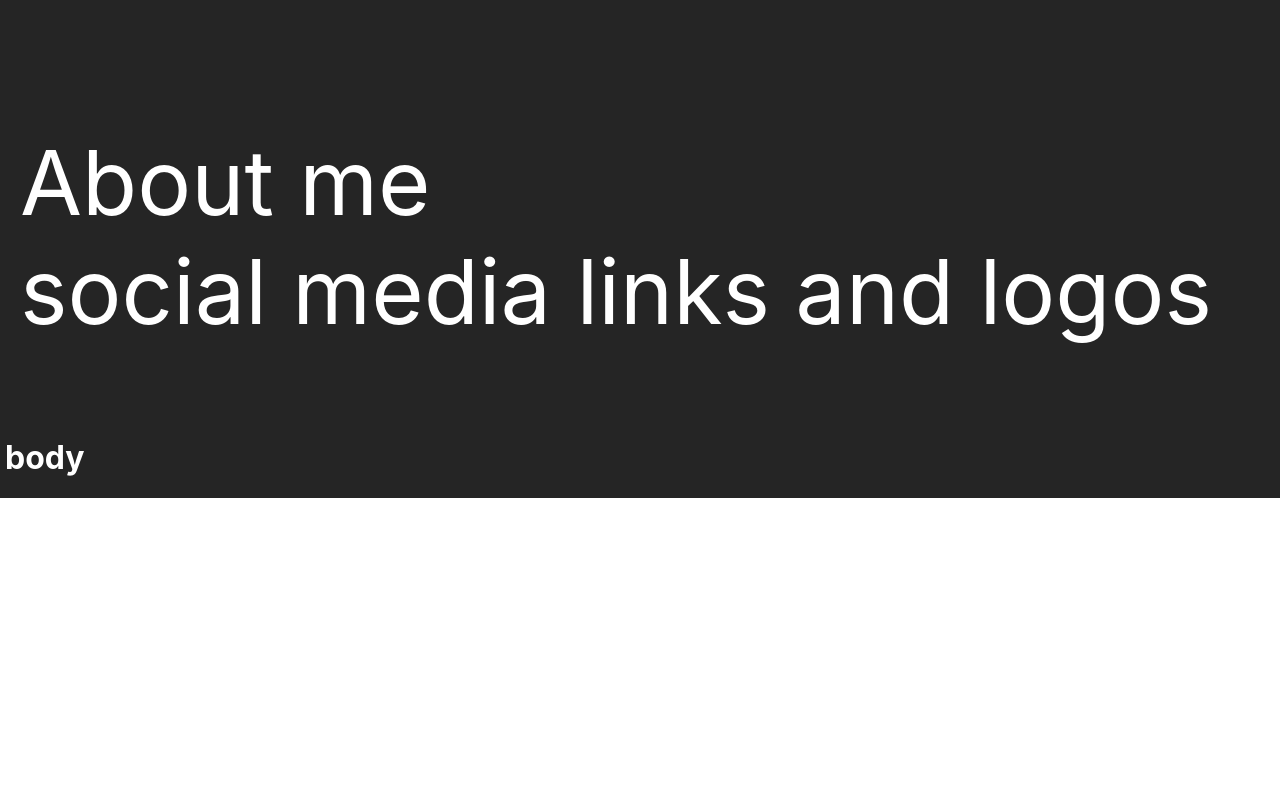
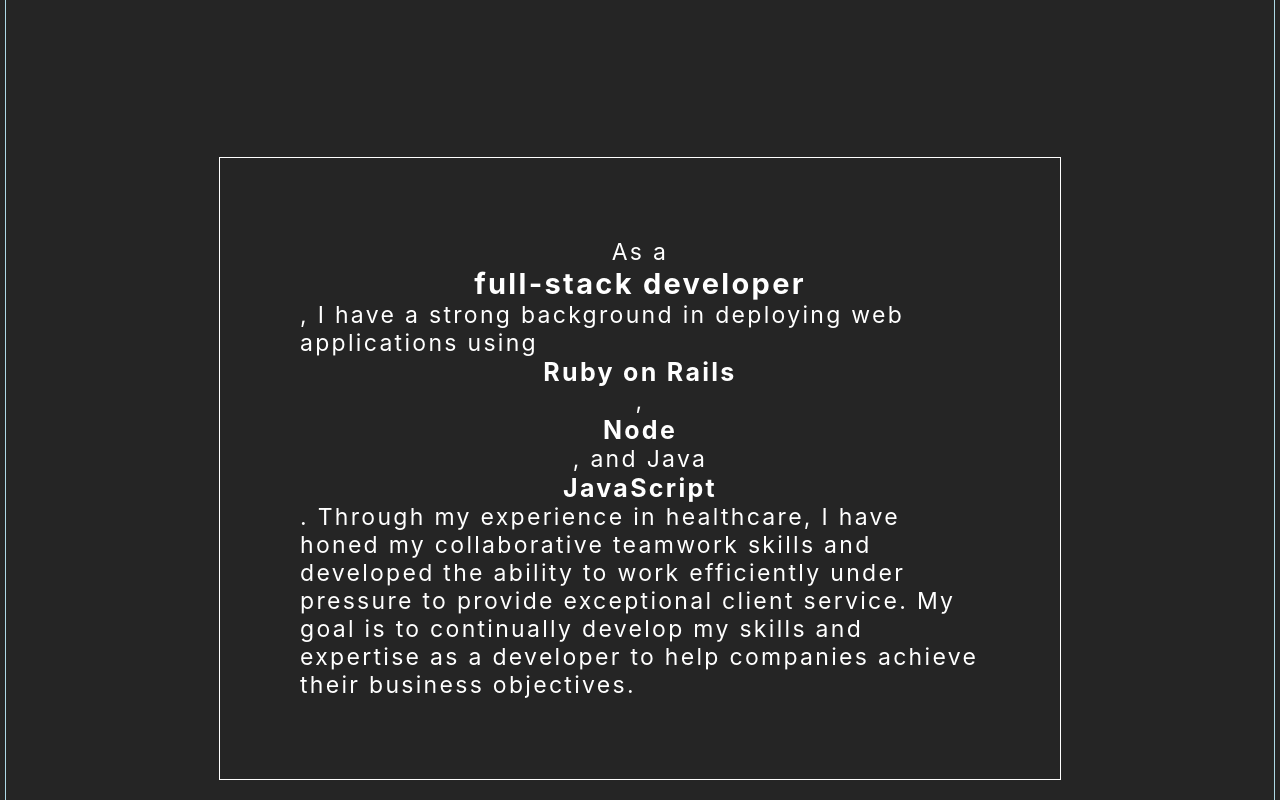
Before and after one commit to jmarcos00312/jm-portfolio, a React (Create React App) app: page / in a window 1280 px wide. Shown: the part 400-1200 px from the top of the page. Before the commit the page ends 898 px from the top, so only its background shows below. Built offline with nearby package versions, Linux system fonts and the light colour scheme.

Commit message:
added and editted the about me section

```diff
--- a/src/Pages/Home.js
+++ b/src/Pages/Home.js
@@ -5,9 +5,13 @@
   return (
     <div className="home-page">
       <h1 className="welcome">Welcome</h1>
-      <div className="about-me">
-        About me
-      </div>
+      <p className="about-me">
+        As a <h4 id="career-title">full-stack developer</h4>, I have a strong background in deploying web applications using <h5>Ruby on Rails</h5>, <h5>Node</h5>, and Java <h5>JavaScript</h5>.
+        Through my experience in healthcare, I have honed my collaborative teamwork skills and developed the ability to work efficiently
+        under pressure to provide exceptional client service. My goal is to continually develop my skills and
+        expertise as a developer to help companies achieve
+        their business objectives.
+      </p>
       <div classname="social-logos">
         social media links and logos
       </div>
--- a/src/Styles/Home.css
+++ b/src/Styles/Home.css
@@ -1,7 +1,35 @@
 .home-page{
     color: #ffffff;
     font-size: 90px;
-    padding-top: 70px;
-    padding-left: 15px;
-    padding-right: 15px;
+    margin-top:75px;
+    padding-left: 10vh;
+    padding-right: 10vh;
+    display: flex;
+    align-items: center;
+    justify-content: center;
+    flex-direction: column;
+    border: 1px solid lightblue;
+
 }
+
+.about-me{
+    border: 1px solid white;
+    max-width: 85vh;
+    padding: 10vh ;
+    font-size: 23px;
+    letter-spacing: 0.1em;
+    display: flex;
+    align-items: center;
+    /* justify-content: center; */
+    flex-direction: column;
+}
+h5 {
+    display: inline-block;
+    margin: 0;
+    font-size:25px;
+}
+#career-title{
+    font-size:29px;
+    display: inline-block;
+    margin: 0;
+}
```
